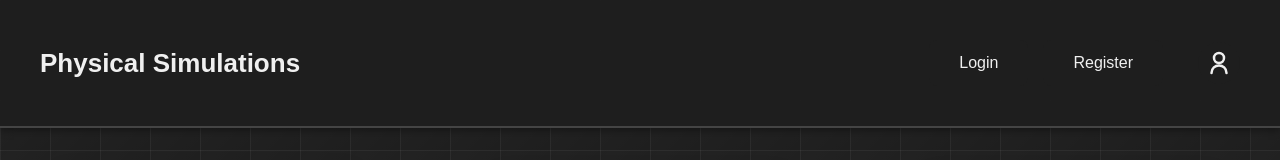
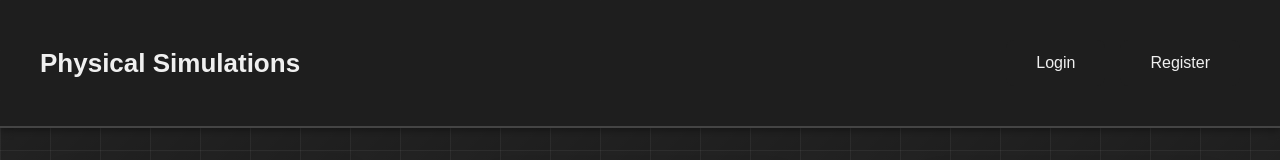
Before and after one commit to Weeqxa/PhysicsSimulator, a React app in the folder frontend/: page / in a window 1280 px wide. Shown: the top 160 px of the page. Built offline with nearby package versions, Linux system fonts and the light colour scheme; the HTML template or start-up script is replaced by a standard one.

Commit message:
feat(frontend): show/hide profile and login/register buttons based on JWT

```diff
--- a/frontend/src/components/Home.jsx
+++ b/frontend/src/components/Home.jsx
@@ -1,4 +1,4 @@
-import React from "react";
+import React, {useState, useEffect} from "react";
 import {Link} from "react-router-dom";
 import "../css/home.css"; // Підключаємо стилі для головної сторінки
 
@@ -6,6 +6,14 @@ import "../css/home.css"; // Підключаємо стилі для голов
 // Головний компонент Home
 // =========================
 export default function Home() {
+
+    const [isAuthenticated, setIsAuthenticated] = useState(!!localStorage.getItem("token"));
+
+    const handleLogout = () => {
+        localStorage.removeItem("token");
+        setIsAuthenticated(false); // 🔥 ОНОВЛЮЄ UI миттєво
+    };
+
     return (
         <div>
             {/* =========================
@@ -17,20 +25,30 @@ export default function Home() {
 
                 {/* Кнопки авторизації та профілю */}
                 <div className="auth-buttons">
-                    {/* Перехід на сторінку логіну */}
-                    <Link to="/login" className="auth-btn">Login</Link>
+                    {!isAuthenticated && (
+                        <>
+                            <Link to="/login" className="auth-btn">Login</Link>
+                            <Link to="/register" className="auth-btn">Register</Link>
+                        </>
+                    )}
 
-                    {/* Перехід на сторінку реєстрації */}
-                    <Link to="/register" className="auth-btn">Register</Link>
+                    {isAuthenticated && (
+                        <>
+                            <Link to="/profile" className="profile-btn">
+                                <svg width="30" height="30" viewBox="0 0 24 24"
+                                     fill="none" stroke="currentColor"
+                                     strokeWidth="2" strokeLinecap="round"
+                                     strokeLinejoin="round">
+                                    <circle cx="12" cy="8" r="4"></circle>
+                                    <path d="M6 20c0-4 3-6 6-6s6 2 6 6"></path>
+                                </svg>
+                            </Link>
 
-                    {/* Кнопка профілю (поки просто іконка) */}
-                    <Link to="/profile" className="profile-btn">
-                        <svg width="30" height="30" viewBox="0 0 24 24" fill="none" stroke="currentColor"
-                             strokeWidth="2" strokeLinecap="round" strokeLinejoin="round">
-                            <circle cx="12" cy="8" r="4"></circle>
-                            <path d="M6 20c0-4 3-6 6-6s6 2 6 6"></path>
-                        </svg>
-                    </Link>
+                            <button onClick={handleLogout} className="auth-btn">
+                                Logout
+                            </button>
+                        </>
+                    )}
                 </div>
             </header>
 
```
